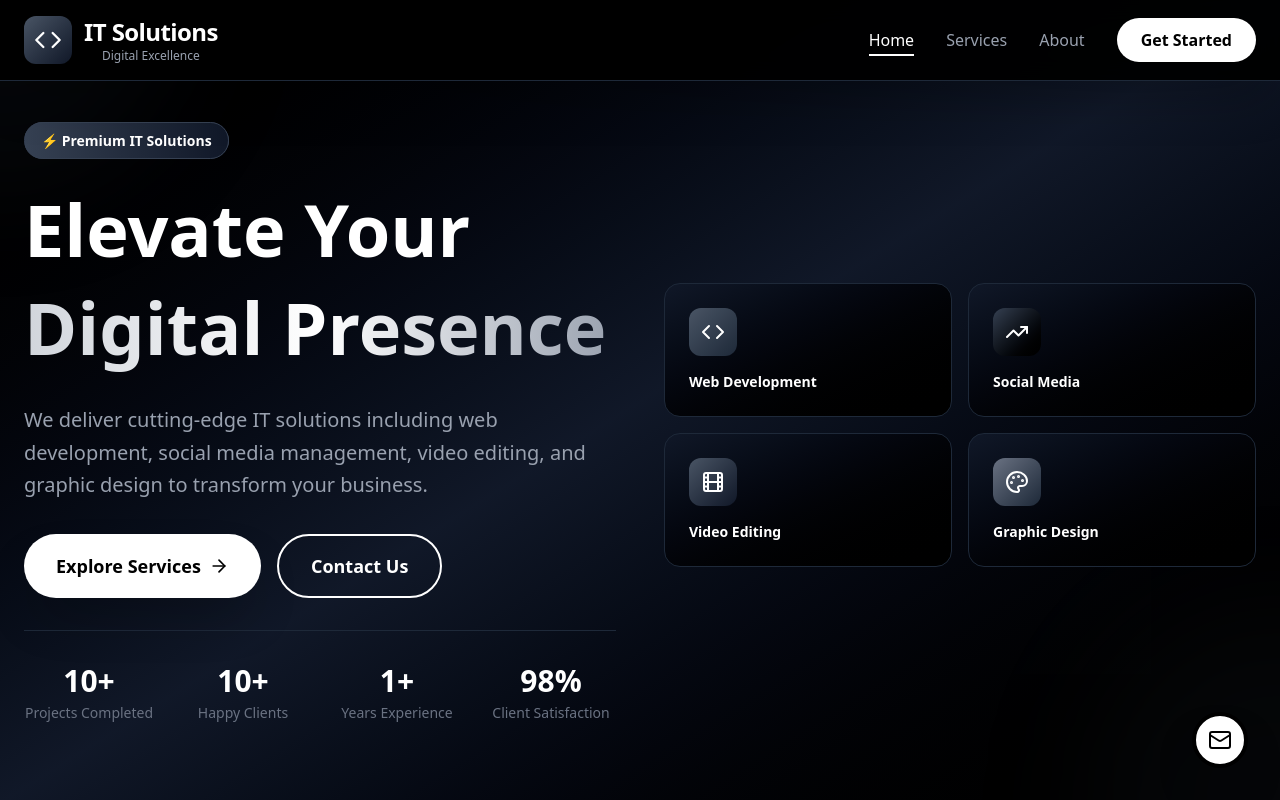
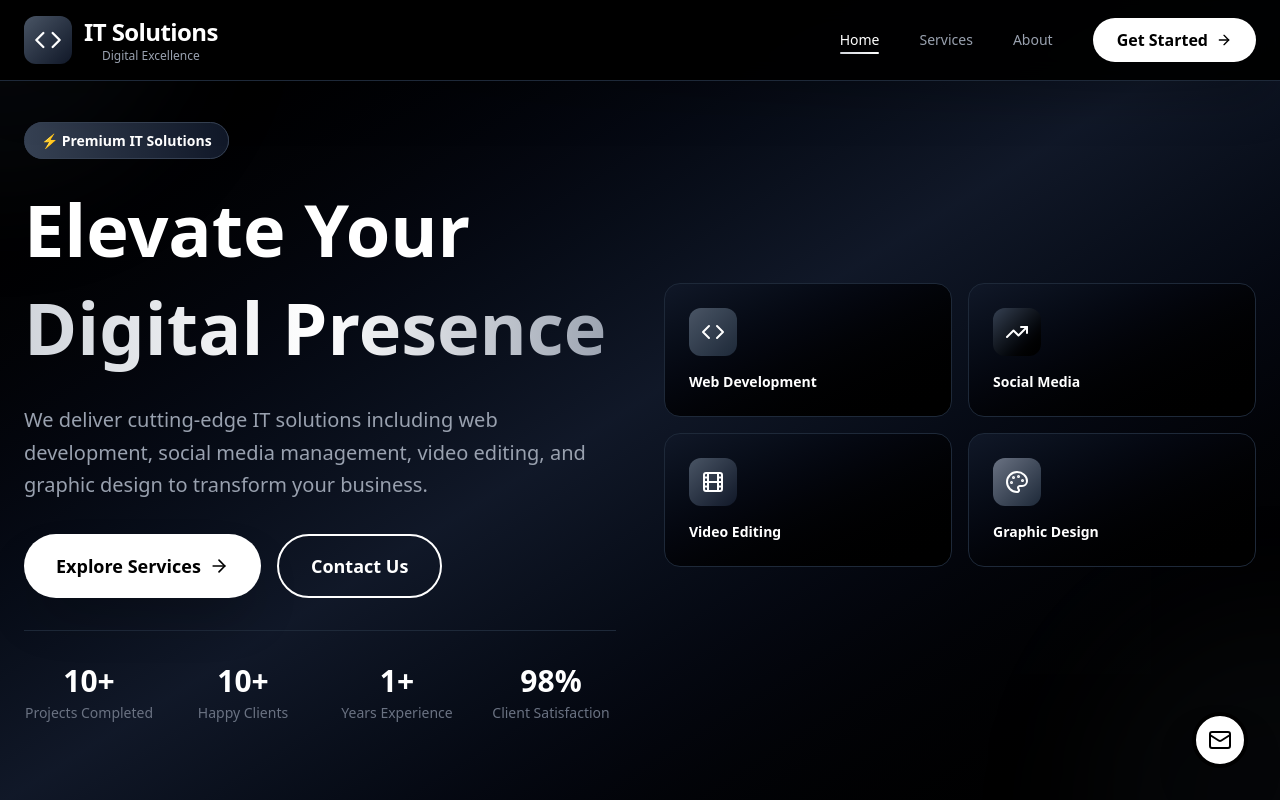
Before and after one commit to ShubhamPandey77/Quinova, a React (Vite) app: page / in a window 1280 px wide. Shown: the top 800 px of the page. Built offline with nearby package versions, Linux system fonts and the light colour scheme.

Commit message:
Animations2

```diff
--- a/src/components/Navbar.jsx
+++ b/src/components/Navbar.jsx
@@ -1,17 +1,17 @@
 // components/Navbar.jsx
-import { useState } from 'react';
-import { Code, Menu, X, Mail, ArrowRight } from 'lucide-react';
+import { useState } from "react";
+import { Code, Menu, X, Mail, ArrowRight } from "lucide-react";
 
 function Navbar({ navigate, currentPage }) {
   const [mobileMenuOpen, setMobileMenuOpen] = useState(false);
   const [showContactForm, setShowContactForm] = useState(false);
   const [formData, setFormData] = useState({
-    name: '',
-    email: '',
-    phone: '',
-    service: '',
-    budget: '',
-    message: ''
+    name: "",
+    email: "",
+    phone: "",
+    service: "",
+    budget: "",
+    message: "",
   });
 
   const handleNavClick = (page) => {
@@ -24,79 +24,112 @@ function Navbar({ navigate, currentPage }) {
     setMobileMenuOpen(false);
   };
 
-  const handleCloseForm = () => {
+  const handleCloseForm = () => setShowContactForm(false);
+
+  const handleSubmit = (e) => {
+    e.preventDefault();
+    alert("Thank you! We will contact you soon.");
+    setFormData({
+      name: "",
+      email: "",
+      phone: "",
+      service: "",
+      budget: "",
+      message: "",
+    });
     setShowContactForm(false);
   };
 
-  const handleSubmit = (e) => {
-    e.preventDefault();
-    alert('Thank you! We will contact you soon.');
-    setFormData({ name: '', email: '', phone: '', service: '', budget: '', message: '' });
-    setShowContactForm(false);
-  };
+  const menuItems = [
+    { name: "Home", page: "home" },
+    { name: "Services", page: "services" },
+    { name: "About", page: "about" },
+  ];
 
   return (
     <>
-      <nav className="fixed top-0 w-full bg-black/95 backdrop-blur-md shadow-2xl z-50 border-b border-gray-800">
+      {/* Navbar */}
+      <nav className="fixed top-0 w-full bg-black/95 backdrop-blur-md shadow-2xl z-50 border-b border-gray-800 transition-all">
         <div className="max-w-7xl mx-auto px-6 py-4">
           <div className="flex items-center justify-between">
             {/* Logo */}
-            <button onClick={() => handleNavClick('home')} className="flex items-center gap-3 group">
-              <div className="w-12 h-12 bg-gradient-to-br from-gray-600 to-gray-900 rounded-xl flex items-center justify-center group-hover:scale-110 transition-transform">
+            <button
+              onClick={() => handleNavClick("home")}
+              className="flex items-center gap-3 group"
+            >
+              <div className="w-12 h-12 bg-gradient-to-br from-gray-600 to-gray-900 rounded-xl flex items-center justify-center group-hover:scale-110 transition-transform duration-300">
                 <Code className="w-7 h-7 text-white" />
               </div>
               <div>
-                <div className="text-white text-2xl font-bold tracking-tight">IT Solutions</div>
+                <div className="text-white text-2xl font-bold tracking-tight">
+                  IT Solutions
+                </div>
                 <div className="text-gray-400 text-xs">Digital Excellence</div>
               </div>
             </button>
 
             {/* Desktop Menu */}
-            <div className="hidden md:flex items-center gap-8">
+            <div className="hidden md:flex items-center gap-10">
+              {menuItems.map((item) => (
                 <button
-                onClick={() => handleNavClick('home')}
-                className={`${currentPage === 'home' ? 'text-white' : 'text-gray-400'} hover:text-white font-medium transition-colors relative group`}
+                  key={item.page}
+                  onClick={() => handleNavClick(item.page)}
+                  className={`relative text-sm font-medium transition-all duration-300 ${
+                    currentPage === item.page
+                      ? "text-white"
+                      : "text-gray-400 hover:text-white"
+                  } group`}
                 >
-                Home
-                {currentPage === 'home' && <div className="absolute -bottom-1 left-0 right-0 h-0.5 bg-white"></div>}
+                  {item.name}
+                  {/* Animated underline */}
+                  <span
+                    className={`absolute left-0 -bottom-1 h-[2px] bg-gradient-to-r from-gray-300 to-white rounded-full transition-all duration-500 ease-out ${
+                      currentPage === item.page
+                        ? "w-full opacity-100"
+                        : "w-0 group-hover:w-full group-hover:opacity-100 opacity-0"
+                    }`}
+                  ></span>
                 </button>
-              <button
-                onClick={() => handleNavClick('services')}
-                className={`${currentPage === 'services' ? 'text-white' : 'text-gray-400'} hover:text-white font-medium transition-colors relative group`}
-              >
-                Services
-                {currentPage === 'services' && <div className="absolute -bottom-1 left-0 right-0 h-0.5 bg-white"></div>}
-              </button>
-              <button
-                onClick={() => handleNavClick('about')}
-                className={`${currentPage === 'about' ? 'text-white' : 'text-gray-400'} hover:text-white font-medium transition-colors relative group`}
-              >
-                About
-                {currentPage === 'about' && <div className="absolute -bottom-1 left-0 right-0 h-0.5 bg-white"></div>}
-              </button>
+              ))}
+
+              {/* Get Started Button */}
               <button
                 onClick={handleGetStartedClick}
-                className="bg-white text-black px-6 py-2.5 rounded-full font-semibold hover:bg-gray-200 transition-all shadow-lg hover:shadow-xl"
+                className="relative px-6 py-2.5 font-semibold text-black bg-white rounded-full overflow-hidden group transition-all duration-300 hover:shadow-lg hover:scale-105"
               >
+                <span className="absolute inset-0 bg-gradient-to-r from-gray-200 via-white to-gray-200 opacity-0 group-hover:opacity-100 transition-opacity duration-500"></span>
+                <span className="relative flex items-center gap-2">
                   Get Started
+                  <ArrowRight className="w-4 h-4 transition-transform duration-300 group-hover:translate-x-1" />
+                </span>
               </button>
             </div>
 
-            {/* Mobile Menu Button */}
-            <button onClick={() => setMobileMenuOpen(!mobileMenuOpen)} className="md:hidden text-white">
+            {/* Mobile Menu Toggle */}
+            <button
+              onClick={() => setMobileMenuOpen(!mobileMenuOpen)}
+              className="md:hidden text-white transition-transform hover:scale-110"
+            >
               {mobileMenuOpen ? <X className="w-6 h-6" /> : <Menu className="w-6 h-6" />}
             </button>
           </div>
 
           {/* Mobile Menu */}
           {mobileMenuOpen && (
-            <div className="md:hidden mt-6 pb-4 space-y-4 border-t border-gray-800 pt-4">
-              <button onClick={() => handleNavClick('home')} className="block w-full text-left py-2 text-gray-400 hover:text-white font-medium">Home</button>
-              <button onClick={() => handleNavClick('services')} className="block w-full text-left py-2 text-gray-400 hover:text-white font-medium">Services</button>
-              <button onClick={() => handleNavClick('about')} className="block w-full text-left py-2 text-gray-400 hover:text-white font-medium">About</button>
+            <div className="md:hidden mt-6 pb-4 space-y-4 border-t border-gray-800 pt-4 animate-slideDown">
+              {menuItems.map((item) => (
+                <button
+                  key={item.page}
+                  onClick={() => handleNavClick(item.page)}
+                  className="block w-full text-left py-2 text-gray-400 hover:text-white font-medium transition-colors"
+                >
+                  {item.name}
+                </button>
+              ))}
+
               <button
                 onClick={handleGetStartedClick}
-                className="w-full bg-white text-black px-6 py-2.5 rounded-full font-semibold"
+                className="w-full bg-white text-black px-6 py-2.5 rounded-full font-semibold hover:scale-105 transition-transform"
               >
                 Get Started
               </button>
@@ -130,52 +163,47 @@ function Navbar({ navigate, currentPage }) {
                 <div className="w-16 h-16 bg-black rounded-2xl flex items-center justify-center mb-4">
                   <Mail className="w-8 h-8 text-white" />
                 </div>
-                <h2 className="text-3xl font-bold text-black mb-2">Let's Get Started</h2>
-                <p className="text-gray-600">Fill out the form below and we'll get back to you within 24 hours</p>
+                <h2 className="text-3xl font-bold text-black mb-2">
+                  Let's Get Started
+                </h2>
+                <p className="text-gray-600">
+                  Fill out the form below and we'll get back to you within 24 hours
+                </p>
               </div>
 
+              {/* Contact Form */}
               <form onSubmit={handleSubmit} className="space-y-6">
-                <div>
-                  <label className="block text-sm font-semibold text-black mb-2">Full Name *</label>
+                {[
+                  { id: "name", label: "Full Name *", type: "text", placeholder: "John Doe" },
+                  { id: "email", label: "Email Address *", type: "email", placeholder: "john@example.com" },
+                  { id: "phone", label: "Phone Number", type: "tel", placeholder: "+1 (555) 123-4567" },
+                ].map(({ id, label, type, placeholder }) => (
+                  <div key={id}>
+                    <label className="block text-sm font-semibold text-black mb-2">{label}</label>
                     <input
-                    type="text"
-                    required
-                    value={formData.name}
-                    onChange={(e) => setFormData({...formData, name: e.target.value})}
+                      type={type}
+                      required={label.includes("*")}
+                      value={formData[id]}
+                      onChange={(e) =>
+                        setFormData({ ...formData, [id]: e.target.value })
+                      }
                       className="w-full px-4 py-3 rounded-xl border-2 border-gray-300 focus:border-black outline-none transition-colors bg-white"
-                    placeholder="John Doe"
+                      placeholder={placeholder}
                     />
                   </div>
+                ))}
 
+                {/* Service Dropdown */}
                 <div>
-                  <label className="block text-sm font-semibold text-black mb-2">Email Address *</label>
-                  <input
-                    type="email"
-                    required
-                    value={formData.email}
-                    onChange={(e) => setFormData({...formData, email: e.target.value})}
-                    className="w-full px-4 py-3 rounded-xl border-2 border-gray-300 focus:border-black outline-none transition-colors bg-white"
-                    placeholder="john@example.com"
-                  />
-                </div>
-
-                <div>
-                  <label className="block text-sm font-semibold text-black mb-2">Phone Number</label>
-                  <input
-                    type="tel"
-                    value={formData.phone}
-                    onChange={(e) => setFormData({...formData, phone: e.target.value})}
-                    className="w-full px-4 py-3 rounded-xl border-2 border-gray-300 focus:border-black outline-none transition-colors bg-white"
-                    placeholder="+1 (555) 123-4567"
-                  />
-                </div>
-
-                <div>
-                  <label className="block text-sm font-semibold text-black mb-2">Service Interested In *</label>
+                  <label className="block text-sm font-semibold text-black mb-2">
+                    Service Interested In *
+                  </label>
                   <select
                     required
                     value={formData.service}
-                    onChange={(e) => setFormData({...formData, service: e.target.value})}
+                    onChange={(e) =>
+                      setFormData({ ...formData, service: e.target.value })
+                    }
                     className="w-full px-4 py-3 rounded-xl border-2 border-gray-300 focus:border-black outline-none transition-colors bg-white"
                   >
                     <option value="">Select a service</option>
@@ -188,11 +216,16 @@ function Navbar({ navigate, currentPage }) {
                   </select>
                 </div>
 
+                {/* Budget */}
                 <div>
-                  <label className="block text-sm font-semibold text-black mb-2">Project Budget</label>
+                  <label className="block text-sm font-semibold text-black mb-2">
+                    Project Budget
+                  </label>
                   <select
                     value={formData.budget}
-                    onChange={(e) => setFormData({...formData, budget: e.target.value})}
+                    onChange={(e) =>
+                      setFormData({ ...formData, budget: e.target.value })
+                    }
                     className="w-full px-4 py-3 rounded-xl border-2 border-gray-300 focus:border-black outline-none transition-colors bg-white"
                   >
                     <option value="">Select budget range</option>
@@ -203,24 +236,33 @@ function Navbar({ navigate, currentPage }) {
                   </select>
                 </div>
 
+                {/* Message */}
                 <div>
-                  <label className="block text-sm font-semibold text-black mb-2">Project Details *</label>
+                  <label className="block text-sm font-semibold text-black mb-2">
+                    Project Details *
+                  </label>
                   <textarea
                     required
                     rows={4}
                     value={formData.message}
-                    onChange={(e) => setFormData({...formData, message: e.target.value})}
+                    onChange={(e) =>
+                      setFormData({ ...formData, message: e.target.value })
+                    }
                     className="w-full px-4 py-3 rounded-xl border-2 border-gray-300 focus:border-black outline-none transition-colors resize-none bg-white"
                     placeholder="Tell us about your project, goals, timeline, and any specific requirements..."
                   ></textarea>
                 </div>
 
+                {/* Submit */}
                 <button
                   type="submit"
-                  className="w-full bg-black text-white px-8 py-4 rounded-xl font-bold text-lg hover:bg-gray-800 transition-all shadow-xl hover:shadow-2xl flex items-center justify-center gap-2"
+                  className="relative w-full overflow-hidden bg-black text-white px-8 py-4 rounded-xl font-bold text-lg hover:scale-105 transition-transform duration-300 shadow-xl group"
                 >
+                  <span className="absolute inset-0 bg-gradient-to-r from-gray-700 to-black opacity-0 group-hover:opacity-100 transition-opacity duration-500"></span>
+                  <span className="relative flex items-center justify-center gap-2">
                     Send Message
-                  <ArrowRight className="w-5 h-5" />
+                    <ArrowRight className="w-5 h-5 group-hover:translate-x-1 transition-transform duration-300" />
+                  </span>
                 </button>
 
                 <p className="text-sm text-gray-600 text-center">
@@ -232,6 +274,7 @@ function Navbar({ navigate, currentPage }) {
         </div>
       )}
 
+      {/* Custom Animations */}
       <style jsx>{`
         @keyframes fadeIn {
           from {
@@ -253,12 +296,27 @@ function Navbar({ navigate, currentPage }) {
           }
         }
 
+        @keyframes slideDown {
+          from {
+            opacity: 0;
+            transform: translateY(-10px);
+          }
+          to {
+            opacity: 1;
+            transform: translateY(0);
+          }
+        }
+
         .animate-fadeIn {
-          animation: fadeIn 0.2s ease-out;
+          animation: fadeIn 0.3s ease-out;
         }
 
         .animate-slideUp {
-          animation: slideUp 0.3s ease-out;
+          animation: slideUp 0.4s ease-out;
+        }
+
+        .animate-slideDown {
+          animation: slideDown 0.3s ease-out;
         }
       `}</style>
     </>
```
Lines whose indentation alone changed are shown as unchanged.
